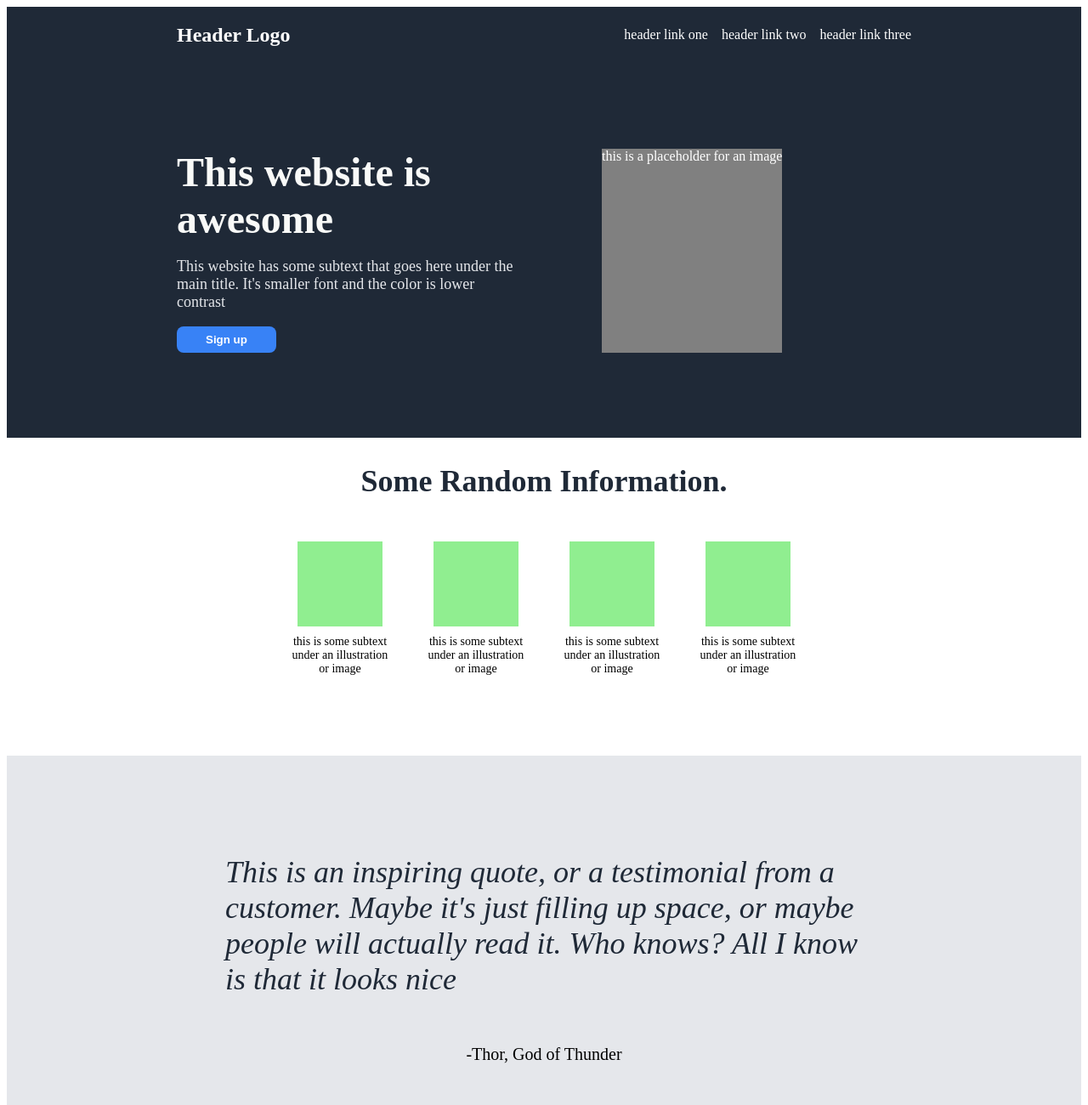
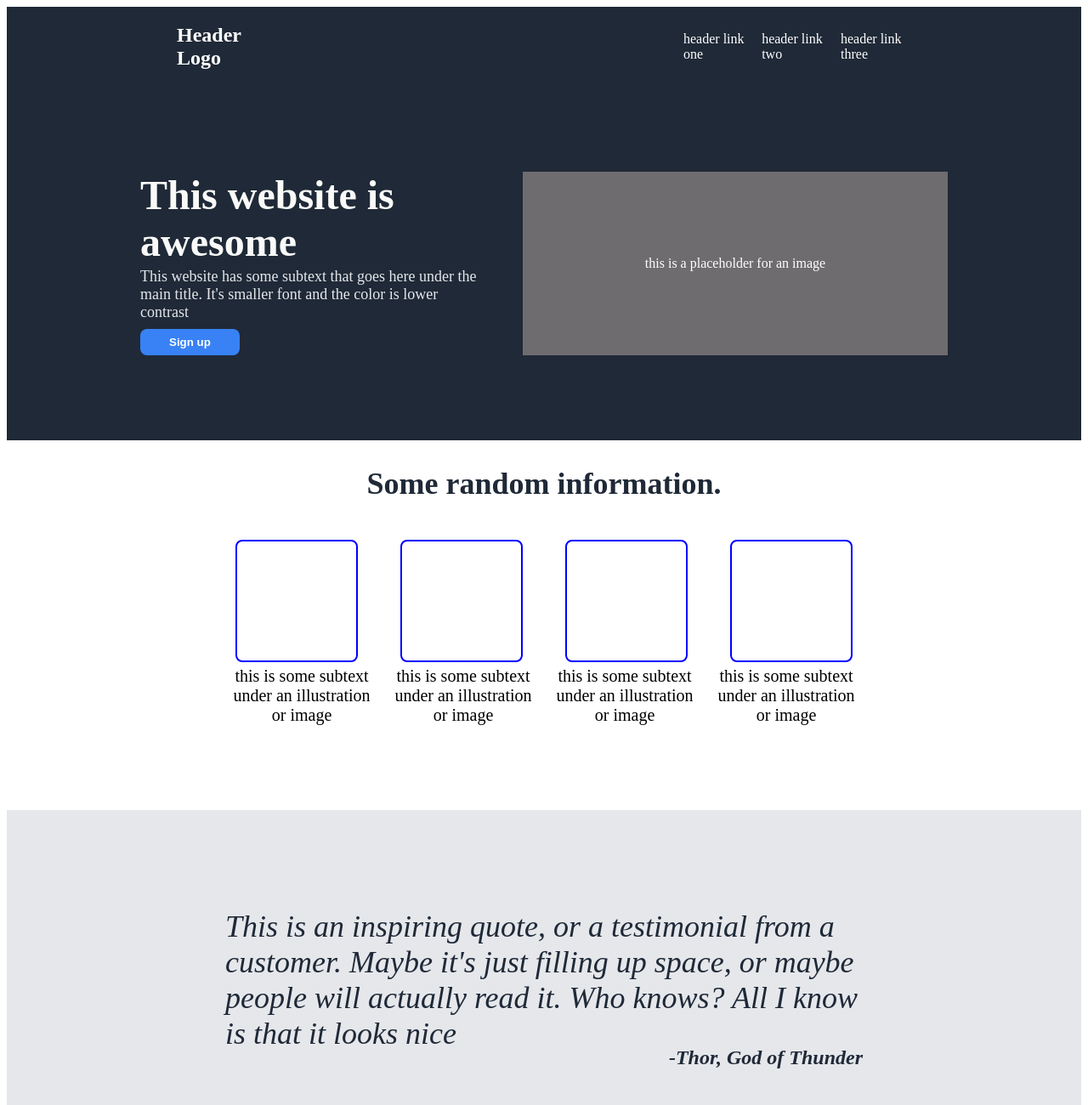
Before and after one commit to jayim243/Landing-Page, a plain HTML site: page index.html in a window 1280 px wide. Shown: the top 1300 px of the page at 85% size. Drawn offline with Linux system fonts and the light colour scheme.

Commit message:
Fixed Section-One and fixed space between lines

```diff
--- a/index.html
+++ b/index.html
@@ -21,7 +21,7 @@
         </div>
 
         <div class="bottom-head">
-          <div>
+          <div class="left">
             <div class="hero">This website is awesome</div>
             <p class="subtext">This website has some subtext that goes here under the main title.
               It's smaller font and the color is lower contrast</p>
@@ -45,9 +45,8 @@
 
 
     <!-- Second Section -->
+      <h2 id="random">Some random information.</h2>
       <div class="second-section">
-      <h2 id="random">Some Random Information.</h2>
-
         <div class="boxes">
           <div class="box"></div>
           <div class="box"></div>
@@ -67,9 +66,7 @@
     <!-- Third Section -->
     <div class="third-section">
       <p class="quote">This is an inspiring quote, or a testimonial from a customer. Maybe it's just filling up space, or maybe people will actually read it. Who knows? All I know is that it looks nice</p>
-      <div id="quoted">
-        <p class="quoted">-Thor, God of Thunder</p>
-      </div>
+      <p class="quote credit">-Thor, God of Thunder</p>
     </div>
 
 
@@ -84,7 +81,7 @@
     </div>
 
     <div id="footer">
-      <div>Copyright Ⓒ The Odin Project 2021</div>
+      <div>Copyright &nbsp;Ⓒ &nbsp;The Odin Project 2021</div>
     </div>
   </body>
 </html>
--- a/style.css
+++ b/style.css
@@ -9,11 +9,12 @@
 
 .top-head {
     display: flex;
-    justify-content: space-between;
+    justify-content: center;
     align-items: center;
     padding: 100px;
     padding-top: 0px;
     margin-top: 0px;
+    gap: 450px;
 }
 
 #logo {
@@ -26,11 +27,21 @@ ul {
     gap: 16px;
 }
 
+.bottom-head {
+    justify-content: center;
+    gap: 50px;
+}
+
+.left {
+    margin-left: -50px;
+
+}
+
 .hero {
     padding: 100px;
     padding-top: 0px;
     padding-bottom: 0px;
-    margin-bottom: 0px;
+    margin-bottom: -15px;
     width: 400px;
     font-size: 48px;
     font-weight: bolder;
@@ -40,7 +51,8 @@ ul {
 .subtext {
     padding: 100px;
     padding-top: 0px;
-    padding-bottom: 0px;
+    padding-bottom: 10px;
+    margin-bottom: -1px;
     width: 400px;
     font-size: 18px;
     color: #e5e7eb;
@@ -59,10 +71,16 @@ button {
 .bottom-head {
     padding-top: 0px;
     display: flex;
+    margin-left: -50px;
 }
 
 #img {
-    background-color: gray;
+    display: flex;
+    background-color: rgba(134, 128, 128, 0.774);
+    width: 500px;
+    align-items: center;
+    justify-content: center;
+    margin-left: -100px;
 }
 
 
@@ -84,37 +102,30 @@ button {
 .boxes {
     display: flex;
     gap: 20px;
-    /* justify-content: center; */
-    /* margin: 300px; */
-    /* margin-top: 0px; */
-    /* margin-bottom: 0px; */
-    /* padding: 300px;
-    padding-top: 0px;
-    padding-bottom: 0px;
-    padding-top: 0px; */
 }
+
 .box {
     display: flex;
-    background-color: lightgreen;
-    border: 16px blue;
-    padding: 50px;
-    margin: 20px;
-    margin-bottom: 0px;
-    /* justify-content: space-between; */
+    background-color: white;
+    border: 2px solid blue;
+    border-radius: 8px;
+    padding: 70px;
+    margin: 15px;
+    margin-bottom: -5px;
+
 }
 
 .texts {
     display: flex;
-    text-align: center;
-    gap: 40px;
+    gap: 20px;
     margin-bottom: 80px;
-    /* position:relative; left: 9px; */
 }
 
 .text {
+    text-align: center;
     margin-top: 10px;
-    font-size: 14px;
-    width: 120px;
+    font-size: 20px;
+    width: 170px;
 }
 
 
@@ -122,29 +133,25 @@ button {
 .third-section {
     display: flex;
     flex-direction: column;
+    align-items: center;
     background-color: #e5e7eb;
-    align-items: center;
     padding: 80px;
 }
 
 .quote {
     font-size: 36px;
     font-style: italic;
-    font-weight: lighter;
     color: #1f2937;
     width: 750px;
     padding-bottom: 0px;
+    margin-bottom: -30px;
 }
 
-#quoted {
-    display: flex;
-
-}
-
-.quoted {
-    display: flex;
-    align-items: flex-end;
-    font-size: 20px;
+.credit {
+    font-size: 24px;
+    font-weight: bolder;
+    text-align: right;
+    margin-bottom: 20px;
 }
 
 /* Fourth Section */
@@ -160,8 +167,9 @@ button {
     justify-content: center;
     align-items: center;
     background-color: #3882F6;
-    width: 900px;
+    width: 1000px;
     height: 200px;
+    gap: 100px;
 }
 
 .border {
@@ -181,7 +189,7 @@ button {
 #call {
     font-size: 24px;
     font-weight: bold;
-    margin-bottom: 0px;
+    margin-bottom: -12px;
     padding-bottom: 0px;
 }
 
```
Lines whose indentation alone changed are shown as unchanged.
